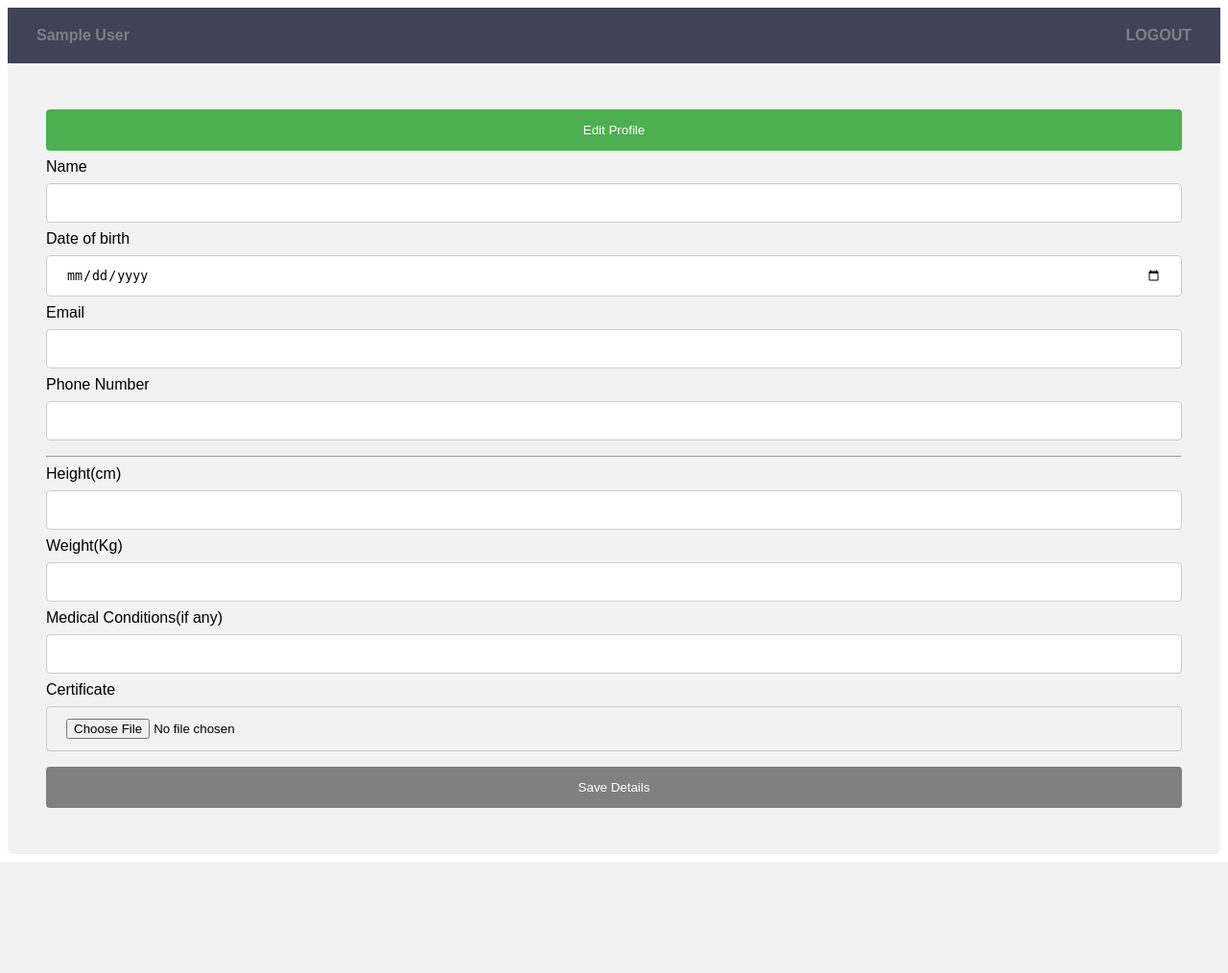
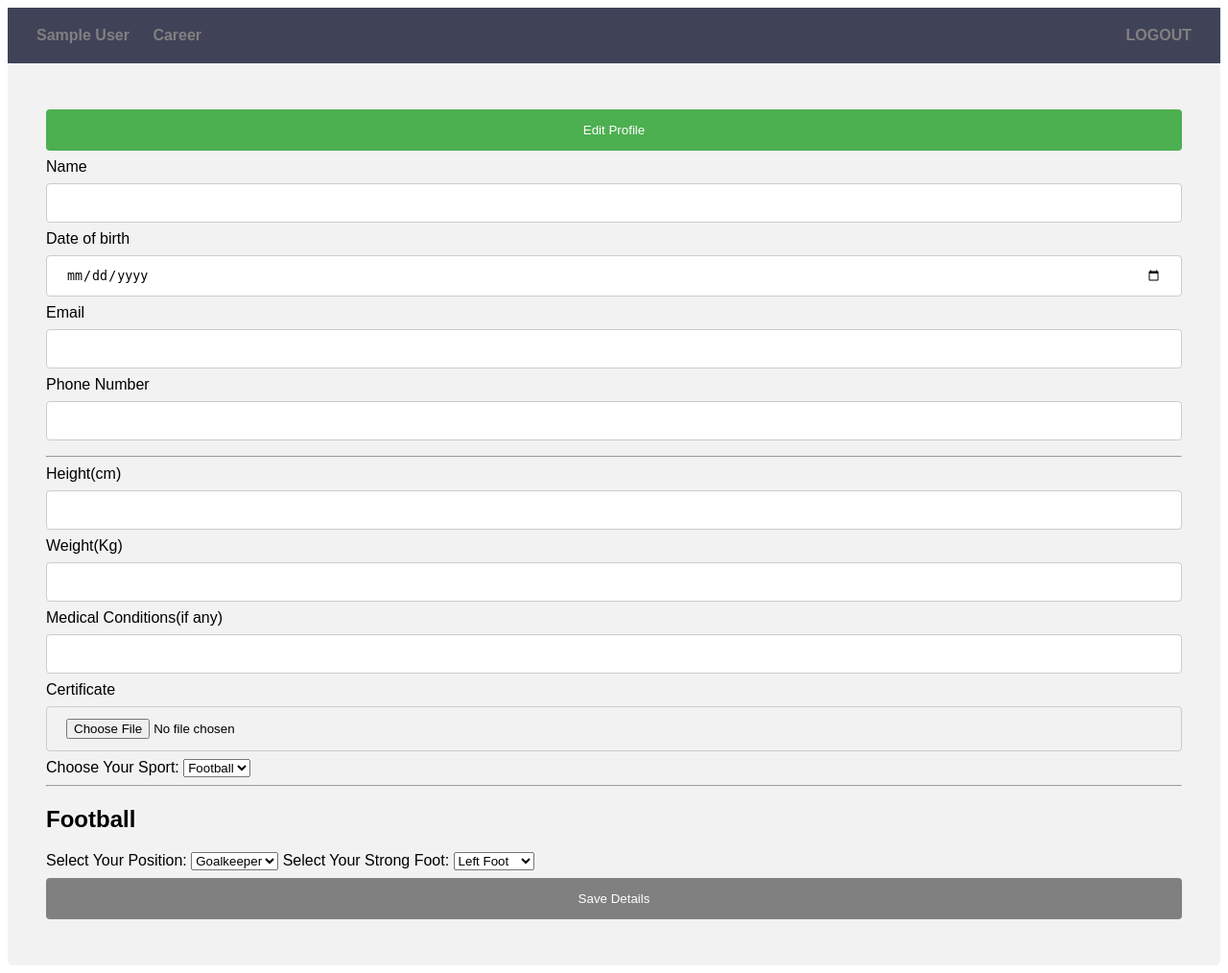
Before and after one commit to Rohith-Jikki/AthleteRecon, a Flask app: page /players in a window 1280 px wide. Shown: the whole page at 96% size. Before the commit the page ends 898 px from the top, so only its background shows below. Run offline with Flask 2, Linux system fonts and the light colour scheme; the visitor is signed in with stand-in values (Sample User, id 1).

Commit message:
player details and career page initiation

```diff
--- a/website/auth.py
+++ b/website/auth.py
@@ -1,5 +1,6 @@
 from flask import Blueprint, render_template, request, flash
 from .models import User
+
 
 auth = Blueprint("auth", __name__)
 
@@ -18,7 +19,7 @@ def logout():
 
 @auth.route('/sign-up', methods=['GET', 'POST'])
 def sign_up():
-    if request.method == 'POST':
+    if request.method == 'POST' and request.form.get("player") == 'player':
         name = request.form.get('name')
         email = request.form.get('email')
         password = request.form.get('password')
@@ -29,6 +30,6 @@ def sign_up():
         elif len(password) < 7:
             flash(message="password is less than 8 characters", category='error')
         else:
-            return User().signup()
+            return User().signup(name='name', email='email', password="password")
 
     return render_template("signup.html")
--- a/website/static/css/base.css
+++ b/website/static/css/base.css
@@ -14,8 +14,6 @@ a{
     margin: 0px 10px 0px 10px;
 }
 
-.logged-in{
-    display: flex;
-    flex-direction: row;
-    justify-content: space-between;
+.logout{
+    float:right;
 }
--- /dev/null
+++ b/website/static/main.js
@@ -0,0 +1,19 @@
+$(document).ready(function() {
+  // Hide the div on page load
+  $('.cricket').hide();
+  // Listen for the change event on the select tag
+  $('#sport-select').change(function() {
+    // Get the selected option value
+    var selectedOption = $(this).val();
+
+    // If Option 2 is selected, show the div; otherwise, hide it
+    if (selectedOption == 'football') {
+      $('.football').show();
+      $('.cricket').hide();
+
+    } else {
+      $('.football').hide();
+      $('.cricket').show();
+    }
+  });
+});
--- a/website/templates/base.html
+++ b/website/templates/base.html
@@ -24,7 +24,8 @@
             {% else %}
             <div class="logged-in">
             <a href="/players" class="player-name">{{session['user']['name']}}</a>
-            <a href="/logout">LOGOUT</a>
+                <a href="/career" class="career">Career</a>
+            <a href="/logout" class="logout">LOGOUT</a>
                 </div>
             {% endif %}
         </div>
--- /dev/null
+++ b/website/templates/career.html
@@ -0,0 +1,6 @@
+{% extends "base.html" %} {% block title %}Career{% endblock %}
+{% block content %}
+  <div class="container">
+
+  </div>
+{% endblock %}
--- a/website/templates/login.html
+++ b/website/templates/login.html
@@ -13,6 +13,7 @@
         <input type="password" id="passwordInput" name="passwordInput" placeholder="Enter Password" required>
         <input type="submit" value="Login" id="submit">
     </form>
+<!--        TODO: Same css file for login and signup-->
 </div>
     <div class="club-login">
     <form action="" method="post" id="club-login">
--- a/website/templates/main.html
+++ b/website/templates/main.html
@@ -1,32 +1,73 @@
 {% extends "base.html" %} {% block title %}Players{% endblock %}
 {% block head %}
-<link rel="stylesheet" href="{{url_for('static', filename='css/main.css')}}">
+<link href="{{url_for('static', filename='css/main.css')}}" rel="stylesheet">
 {% endblock %}
 {% block content%}
+<script type="text/javascript" src="{{ url_for('static', filename='main.js') }}" defer></script>
+
 <div class="container">
     <button id="edit-profile" name="edit-profile">Edit Profile</button>
     <form action="" class="details" method="post">
         <label for="name">Name</label>
-        <input type="text" name="name" id="name">
+        <input id="name" name="name" type="text">
         <label for="date-of-birth">Date of birth</label>
-        <input type="date" name="date-of-birth" id="date-of-birth">
+        <input id="date-of-birth" name="date-of-birth" type="date">
         <label for="email">Email</label>
-        <input type="email" name="email" id="email">
+        <input id="email" name="email" type="email">
         <label for="phone">Phone Number</label>
-        <input type="number" name="phone" id="phone">
+        <input id="phone" name="phone" type="number">
         <hr>
-<!--        Physical details-->
+        <!--        Physical details-->
         <label for="height">Height(cm)</label>
-        <input type="number" name="height" id="height">
+        <input id="height" name="height" type="number">
         <label for="weight">Weight(Kg)</label>
-        <input type="number" name="weight" id="weight">
+        <input id="weight" name="weight" type="number">
         <label for="medical-conditions">Medical Conditions(if any)</label>
-        <input type="text" name="medical-conditions" id="medical-conditions">
-<!--        Certificate Upload-->
+        <input id="medical-conditions" name="medical-conditions" type="text">
+        <!--        Certificate Upload-->
         <label for="certificate">Certificate</label>
-        <input type="file" name="certificate" id="certificate">
+        <input id="certificate" name="certificate" type="file">
+        <!--        Sport-->
+        <label for="sport-select">Choose Your Sport: </label>
 
-        <input type="submit" name="save" id="save" value="Save Details" disabled>
+        <select id="sport-select" name="sport-select">
+            <option value="football">Football</option>
+            <option value="cricket">Cricket</option>
+        </select>
+        <hr>
+
+        <div class="football">
+            <h2>Football</h2>
+            <label for="football-position">Select Your Position:</label>
+            <select id="football-position" name="football-position">
+                <option value="goalkeeper">Goalkeeper</option>
+                <option value="defender">Defender</option>
+                <option value="midfielder">Midfielder</option>
+                <option value="forward">Forward</option>
+            </select>
+            <label for="strong-foot">Select Your Strong Foot:</label>
+            <select id="strong-foot" name="strong-foot">
+
+                <option value="left-foot">Left Foot</option>
+                <option value="right-foot">Right Foot</option>
+            </select>
+        </div>
+        <div class="cricket">
+            <h2>Cricket</h2>
+            <label for="role">Select Your Role</label>
+            <select id="role" name="role">
+                <option value="Batsman">Batsman</option>
+                <option value="Batsman-and-Wicket-Keeper">Batsman and Wicket Keeper</option>
+                <option value="Bowler">Bowler</option>
+                <option value="All-Rounder">All Rounder</option>
+            </select>
+            <label for="style">Select Your Play Style</label>
+            <select name="style" id="style">
+                <option value="Right-Handed">Right Handed</option>
+                <option value="Left-Handed">Left Handed</option>
+            </select>
+        </div>
+        <input disabled id="save" name="save" type="submit" value="Save Details">
     </form>
 </div>
 {% endblock %}
--- a/website/templates/signup.html
+++ b/website/templates/signup.html
@@ -24,6 +24,7 @@
         <label for="confirmPasswordInput">Confirm Password</label>
         <input type="password" id="confirmPasswordInput" name="confirmPassword" onkeyup="check();"
             placeholder="Re-Enter Password " required>
+        <input type="text" name="player" id="player" value="player" readonly>
         <input type="submit" value="Sign Up" id="submit" class="btn" disabled>
         <p class="error"></p>
     </form>
--- a/website/views.py
+++ b/website/views.py
@@ -12,7 +12,6 @@ def login_required(function):
             return function(*args, **kwargs)
         else:
             return redirect('/login')
-
     return wrap
 
 
@@ -25,3 +24,9 @@ def home():
 @login_required
 def player_page():
     return render_template('main.html')
+
+
+@views.route('/career')
+@login_required
+def career_page():
+    return render_template("career.html")
```
Also changed, not shown: website/models.py (+4 -5 lines), website/static/css/login.css (deleted, +0 -34 lines), website/static/css/signup.css (+4 -4 lines).
